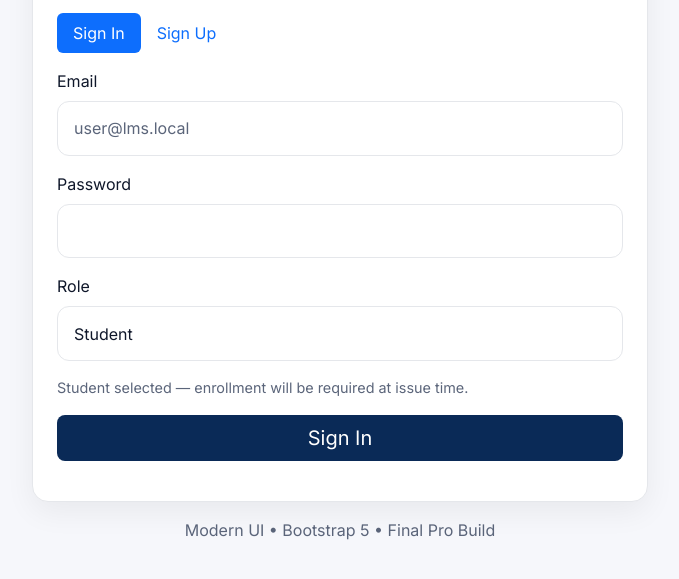
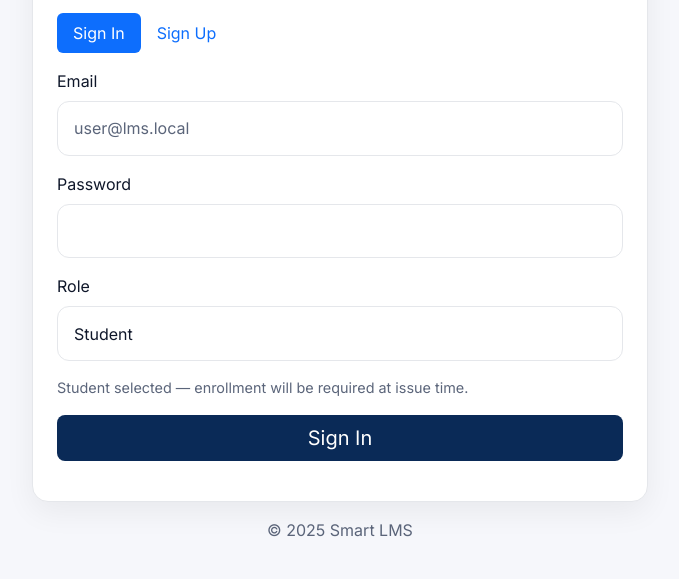
Before and after one commit to maheshkumavat900-droid/LMS, a plain HTML site: page index.html in a window 1280 px wide. Shown: the part 177-756 px from the top of the page, without its empty margins (300-979 px from the left). Drawn offline with nearby package versions, Linux system fonts and the light colour scheme.

Commit message:
Update index.html

```diff
--- a/index.html
+++ b/index.html
@@ -32,7 +32,7 @@
       </div>
     </div>
     <div id="msg" class="mt-3"></div>
-  </div><footer class="text-center mt-3">Modern UI • Bootstrap 5 • Final Pro Build</footer>
+  </div><footer class="text-center mt-3">© 2025 Smart LMS </footer>
 </div>
 <script src="shared.js"></script>
 <script>
```
